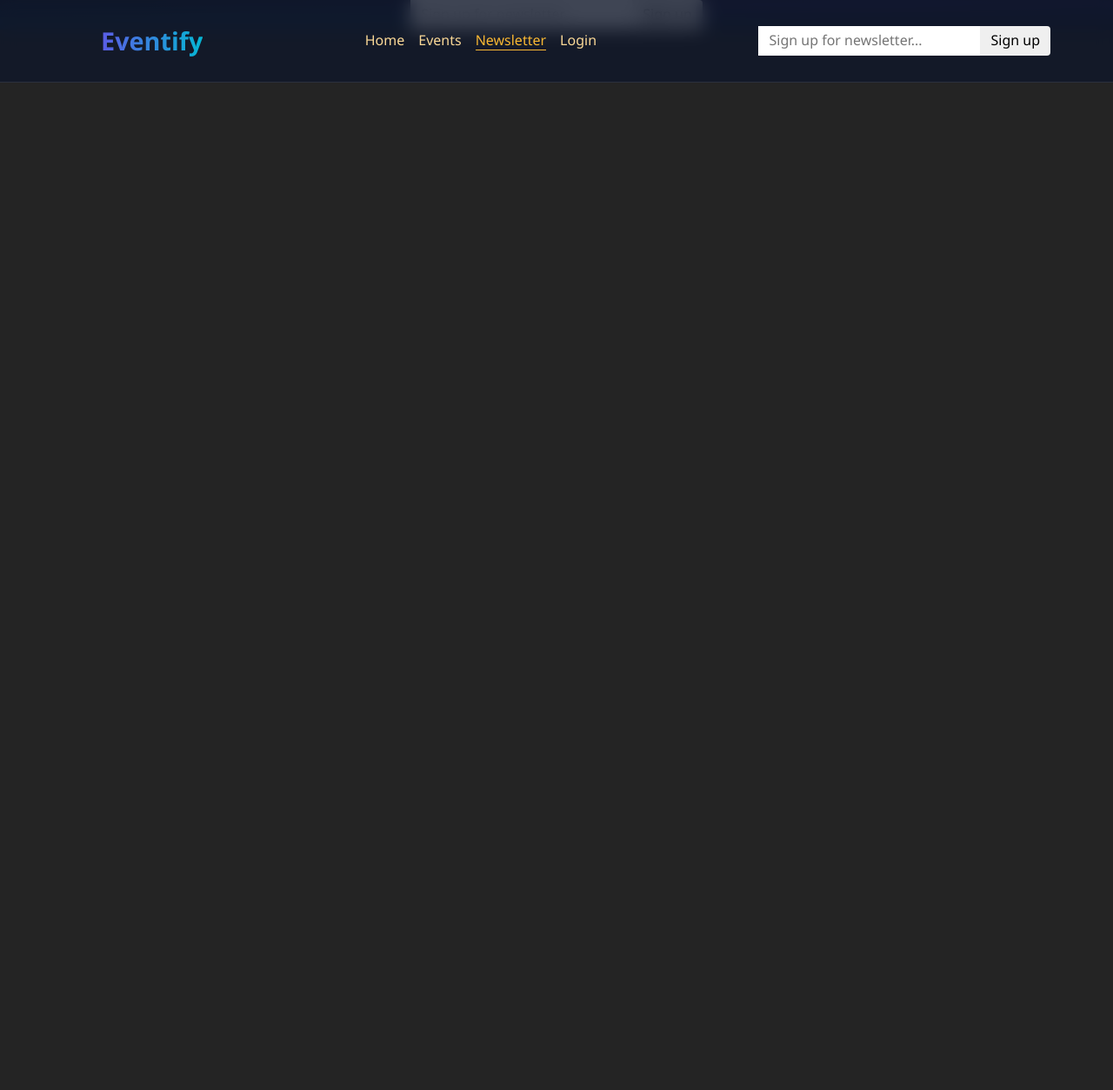
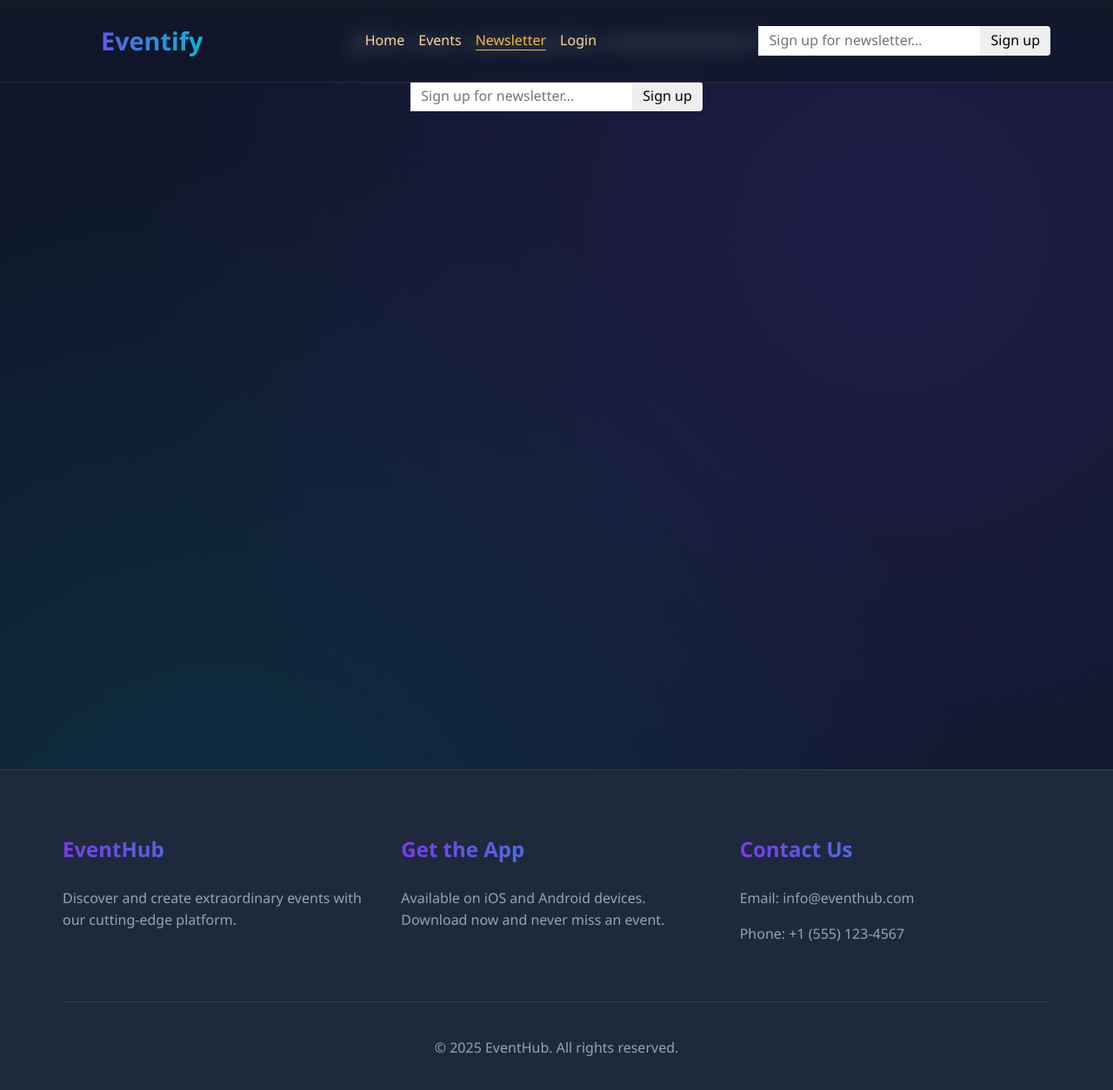
Before and after one commit to Ojfirst/eventsapp, a React (Vite) app: page /newsletter in a window 1280 px wide. Shown: the top 1254 px of the page at 87% size. Before the commit the page ends 800 px from the top, so only its background shows below. Built offline with nearby package versions, Linux system fonts and the light colour scheme; some icons are missing.

Commit message:
Improve UI

```diff
--- a/src/components/Home/Footer.module.css
+++ b/src/components/Home/Footer.module.css
@@ -1,5 +1,7 @@
 /* Footer */
 footer {
+  position: relative;
+  bottom: 0;
   background: var(--surface);
   padding: 3rem 0;
   margin-top: 4rem;
--- a/src/components/Home/PageContent.jsx
+++ b/src/components/Home/PageContent.jsx
@@ -2,8 +2,13 @@ import React from 'react';
 
 import classes from './PageContent.module.css';
 
-const PageContent = ({ children }) => {
-	return <div className={classes.content}>{children}</div>;
+const PageContent = ({ title, children }) => {
+	return (
+		<div className={classes.content}>
+			{title && <h1>{title}</h1>}
+			{children}
+		</div>
+	);
 };
 
 export default PageContent;
--- a/src/routes/ErrorPage.jsx
+++ b/src/routes/ErrorPage.jsx
@@ -3,6 +3,7 @@ import { useRouteError } from 'react-router';
 
 import MainNavigation from '../components/Home/MainNavigation';
 import PageContent from '../components/Home/PageContent';
+import Footer from '../components/Home/Footer';
 
 const ErrorPage = () => {
   const error = useRouteError();
@@ -22,11 +23,12 @@ const ErrorPage = () => {
 	return (
 		<>
 			<MainNavigation />
-			<main>
+			<main style={{'padding': '10rem', 'minHeight': '100vh'}}>
 				<PageContent title={title}>
 					<p>{message}</p>
 				</PageContent>
 			</main>
+      <Footer />
 		</>
 	);
 };
--- a/src/routes/Home.jsx
+++ b/src/routes/Home.jsx
@@ -11,10 +11,9 @@ const HomePage = () => {
 
 	return (
 		<div>
-			<PageContent title={'Welcome'}>
+			<PageContent>
 				<HeroSection />
 				<Features />
-				<Footer />
 			</PageContent>
 		</div>
 	);
--- a/src/routes/Root.jsx
+++ b/src/routes/Root.jsx
@@ -2,17 +2,17 @@ import React from 'react';
 import { Outlet } from 'react-router';
 
 import MainNavigation from '../components/Home/MainNavigation';
-
+import Footer from '../components/Home/Footer';
 const RootLayer = () => {
 	return (
 		<>
 			<MainNavigation />
-      <main>
+			<main style={{'minHeight': '100vh'}}>
 				<Outlet />
 			</main>
+			<Footer />
+		</>
+	);
+};
 
-    </>
-  )
-}
-
-export default RootLayer
+export default RootLayer;
--- a/src/routes/event/EventPage.jsx
+++ b/src/routes/event/EventPage.jsx
@@ -14,7 +14,6 @@ const EventPage = () => {
 				<Await resolve={events}>
 					{(loadedEvents) => <EventsList events={loadedEvents} />}
 				</Await>
-				<Footer />
 			</Suspense>
 		</>
 	);
--- a/src/routes/event/EventRoot.jsx
+++ b/src/routes/event/EventRoot.jsx
@@ -7,7 +7,7 @@ const EventRootLayer = () => {
 	return (
 		<>
 			<EventsNavigation />
-			<div>
+			<div style={{'minHeight': '100vh'}}>
 				<Outlet />
 			</div>
 		</>
```
Lines whose indentation alone changed are shown as unchanged.
